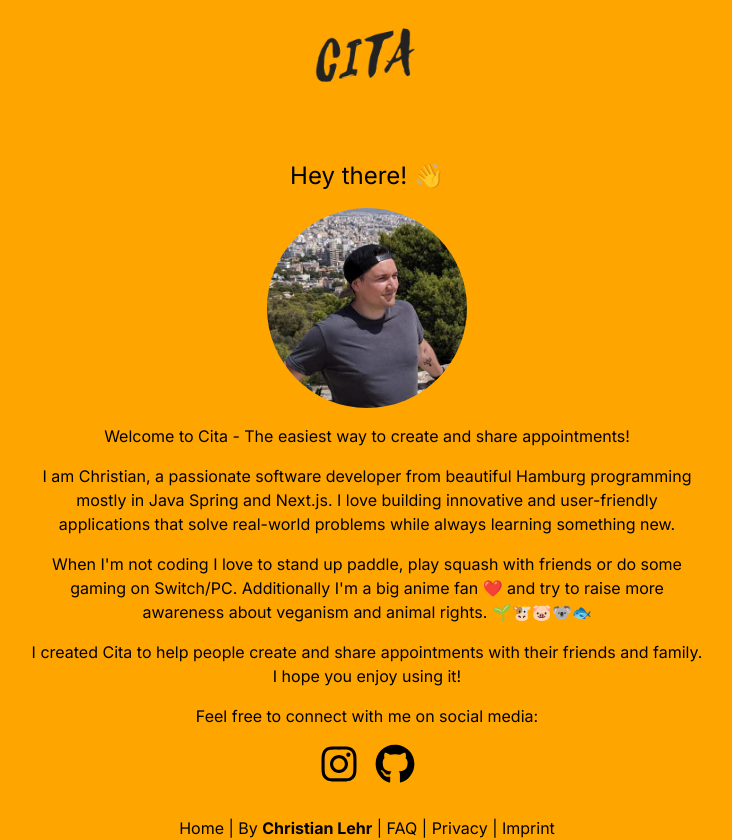
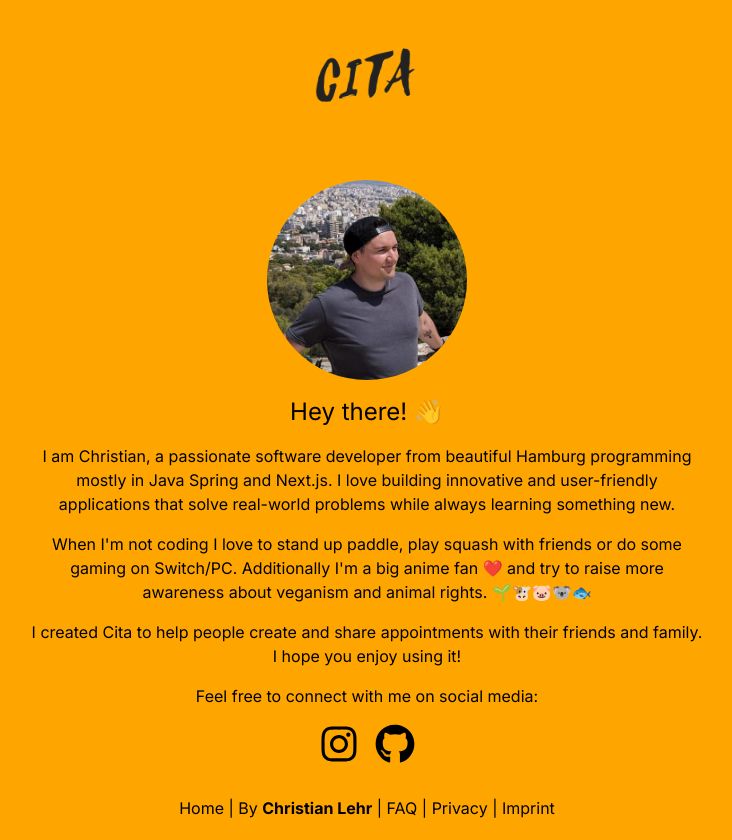
Before and after one commit to chris251190/cita, a Next.js app: page /about in a window 1280 px wide. Shown: the whole page, without its empty margins (273-1005 px from the left). Built offline with nearby package versions, Linux system fonts and the light colour scheme.

Commit message:
Update AboutPage content

```diff
--- a/app/about/page.tsx
+++ b/app/about/page.tsx
@@ -11,11 +11,9 @@ const AboutPage = () => {
             <div className="text-center max-w-2xl mx-auto">
                 <Logo />
 
-                <h1 className="text-2xl mb-4">Hey there! 👋</h1>
 
                 <Image src="/me.jpeg" width={200} height={200} alt="Profile Picture" className="rounded-full mx-auto mb-4" />
-
-                <p className="mb-4">Welcome to Cita - The easiest way to create and share appointments!</p>
+                <h1 className="text-2xl mb-4">Hey there! 👋</h1>
                 <p className="mb-4">I am Christian, a passionate software developer from beautiful Hamburg programming mostly in Java Spring and Next.js. I love building innovative and user-friendly applications that solve real-world problems while always learning something new.</p>
                 <p className="mb-4">When I&apos;m not coding I love to stand up paddle, play squash with friends or do some gaming on Switch/PC. Additionally I&apos;m a big anime fan ❤️ and try to raise more awareness about veganism and animal rights. &#127793;&#128046;&#128055;&#128040;&#128031;</p>
                 <p className="mb-4">I created Cita to help people create and share appointments with their friends and family. I hope you enjoy using it!</p>
```
